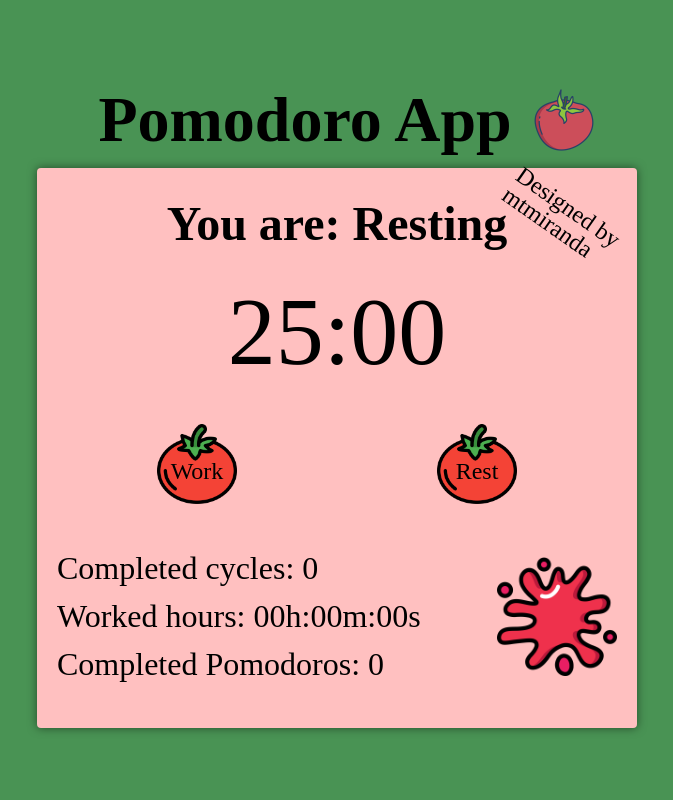
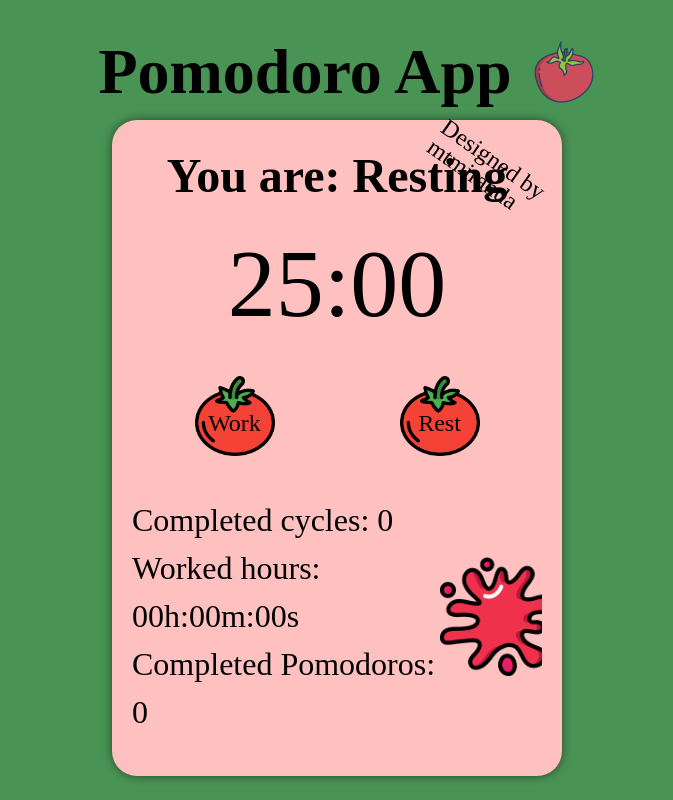
Before and after one commit to mtmiranda/pomodoro-task, a React (Create React App) app: page / in a window 1280 px wide. Shown: the whole page, without its empty margins (303-976 px from the left). Built offline with nearby package versions, Linux system fonts and the light colour scheme; a web font is replaced by a local one.

Commit message:
Changing border radius and width of pomodoroWrapper

```diff
--- a/src/Components/PomodoroTimer/styles.module.css
+++ b/src/Components/PomodoroTimer/styles.module.css
@@ -1,9 +1,9 @@
 .pomodoro__wrapper {
   background: #ffc0c0;
   padding: 20px;
-  border-radius: 4px;
+  border-radius: 25px;
   box-shadow: 0 0 10px rgba(0, 0, 0, 0.5);
-  width: 600px;
+  width: 450px;
   position: relative;
 }
 
```
